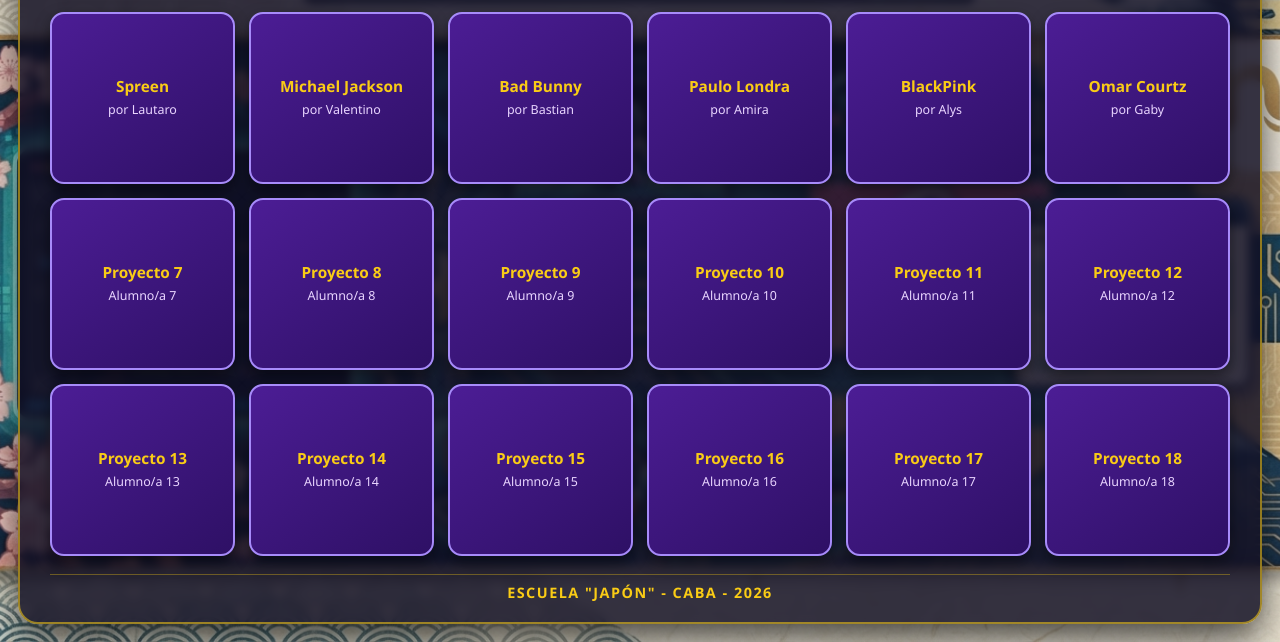
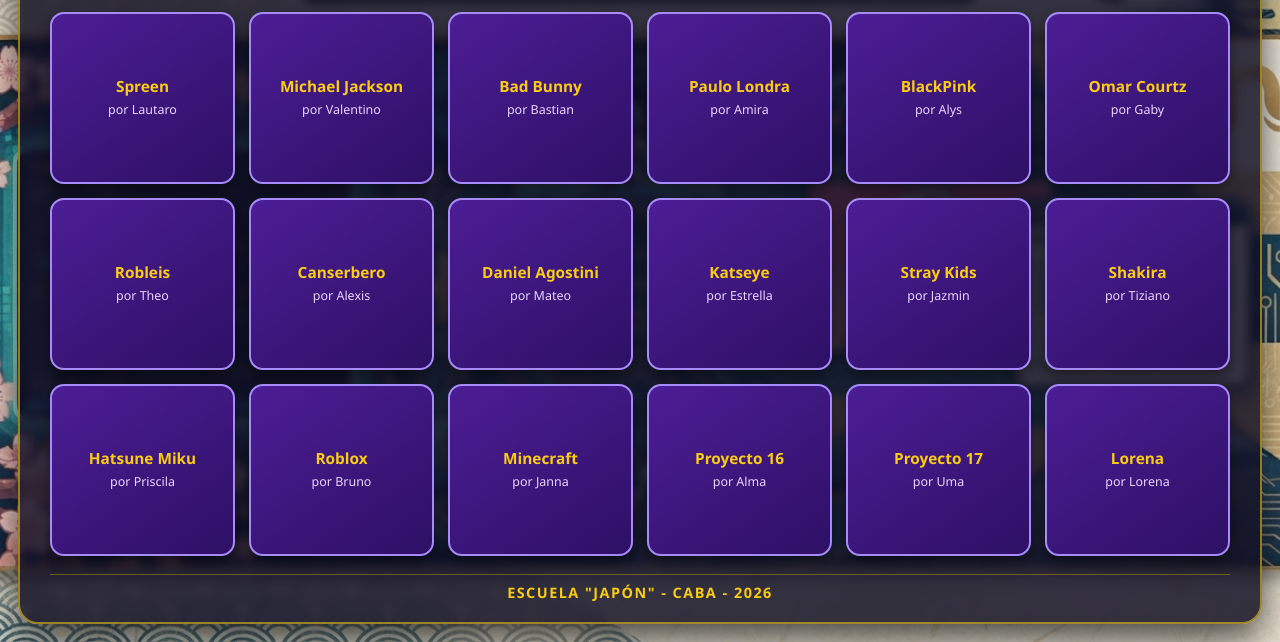
Before and after one commit to pablocapettini/paginaswebseptimo2026, a plain HTML site: page index.html in a window 1280 px wide. Shown: the part 158-800 px from the top of the page. Drawn offline with Linux system fonts and the light colour scheme.

Commit message:
Update index.html

```diff
--- a/index.html
+++ b/index.html
@@ -212,55 +212,56 @@
             </a>
 
             <!-- 7 al 12 -->
-            <a href="carpeta_7/index.html" target="_blank" class="boton-alumno">
-                <span class="tema">Proyecto 7</span>
-                <span class="autor">Alumno/a 7</span>
+            <a href="theo_robleis/index.html" target="_blank" class="boton-alumno">
+                <span class="tema">Robleis</span>
+                <span class="autor">por Theo</span>
             </a>
-            <a href="carpeta_8/index.html" target="_blank" class="boton-alumno">
-                <span class="tema">Proyecto 8</span>
-                <span class="autor">Alumno/a 8</span>
+            <a href="alexis_canserbero/index.html" target="_blank" class="boton-alumno">
+                <span class="tema">Canserbero</span>
+                <span class="autor">por Alexis</span>
             </a>
-            <a href="carpeta_9/index.html" target="_blank" class="boton-alumno">
-                <span class="tema">Proyecto 9</span>
-                <span class="autor">Alumno/a 9</span>
+            <a href="mateo_agostini/index.html" target="_blank" class="boton-alumno">
+                <span class="tema">Daniel Agostini</span>
+                <span class="autor">por Mateo</span>
             </a>
-            <a href="carpeta_10/index.html" target="_blank" class="boton-alumno">
-                <span class="tema">Proyecto 10</span>
-                <span class="autor">Alumno/a 10</span>
+            <a href="estrella_katseye/index.html" target="_blank" class="boton-alumno">
+                <span class="tema">Katseye</span>
+                <span class="autor">por Estrella</span>
             </a>
-            <a href="carpeta_11/index.html" target="_blank" class="boton-alumno">
-                <span class="tema">Proyecto 11</span>
-                <span class="autor">Alumno/a 11</span>
+            <a href="jazmin_straykids/index.html" target="_blank" class="boton-alumno">
+                <span class="tema">Stray Kids</span>
+                <span class="autor">por Jazmin</span>
             </a>
-            <a href="carpeta_12/index.html" target="_blank" class="boton-alumno">
-                <span class="tema">Proyecto 12</span>
-                <span class="autor">Alumno/a 12</span>
+            <a href="tiziano_shakira/index.html" target="_blank" class="boton-alumno">
+                <span class="tema">Shakira</span>
+                <span class="autor">por Tiziano</span>
             </a>
 
+
             <!-- 13 al 18 -->
-            <a href="carpeta_13/index.html" target="_blank" class="boton-alumno">
-                <span class="tema">Proyecto 13</span>
-                <span class="autor">Alumno/a 13</span>
+             <a href="priscila_hakune/index.html" target="_blank" class="boton-alumno">
+                <span class="tema">Hatsune Miku</span>
+                <span class="autor">por Priscila</span>
             </a>
             <a href="carpeta_14/index.html" target="_blank" class="boton-alumno">
-                <span class="tema">Proyecto 14</span>
-                <span class="autor">Alumno/a 14</span>
+                <span class="tema">Roblox</span>
+                <span class="autor">por Bruno</span>
             </a>
             <a href="carpeta_15/index.html" target="_blank" class="boton-alumno">
-                <span class="tema">Proyecto 15</span>
-                <span class="autor">Alumno/a 15</span>
+                <span class="tema">Minecraft</span>
+                <span class="autor">por Janna</span>
             </a>
             <a href="carpeta_16/index.html" target="_blank" class="boton-alumno">
                 <span class="tema">Proyecto 16</span>
-                <span class="autor">Alumno/a 16</span>
+                <span class="autor">por Alma</span>
             </a>
             <a href="carpeta_17/index.html" target="_blank" class="boton-alumno">
                 <span class="tema">Proyecto 17</span>
-                <span class="autor">Alumno/a 17</span>
+                <span class="autor">por Uma</span>
             </a>
             <a href="carpeta_18/index.html" target="_blank" class="boton-alumno">
-                <span class="tema">Proyecto 18</span>
-                <span class="autor">Alumno/a 18</span>
+                <span class="tema">Lorena</span>
+                <span class="autor">por Lorena</span>
             </a>
         </main>
 
```
